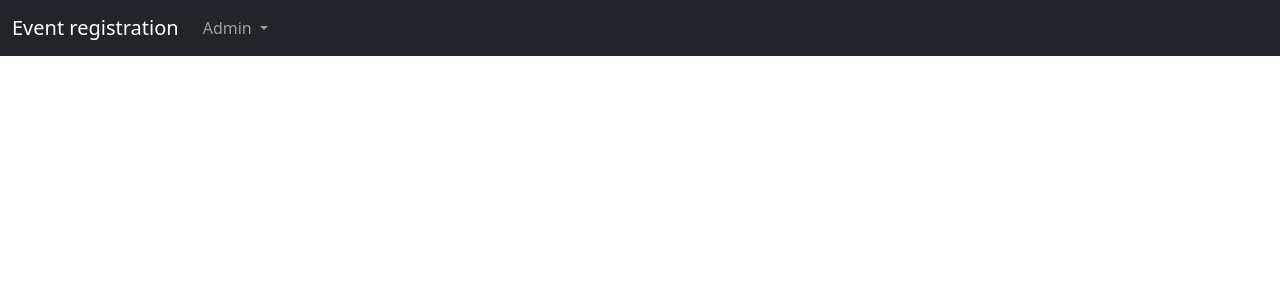
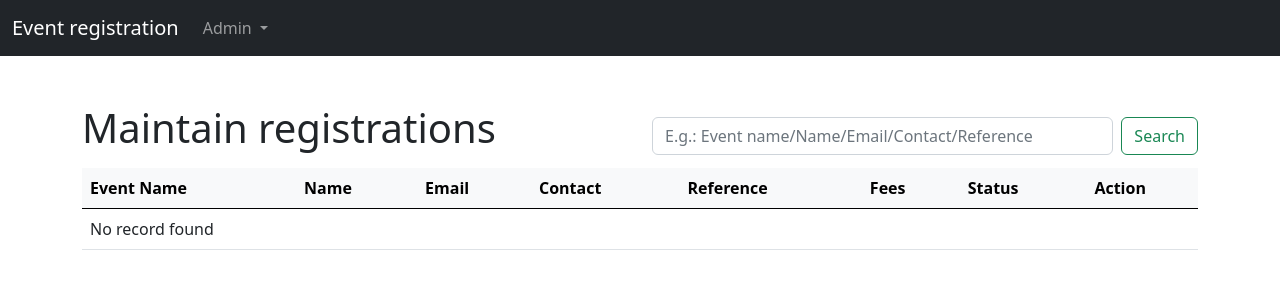
Before and after one commit to danielwongsh/frontend.ui, an Angular app: page /maintain-event-registration in a window 1280 px wide. Before the commit this address led to /. Shown: the top 300 px of the page. Built offline with nearby package versions, Linux system fonts and the light colour scheme.

Commit message:
added search user registration

```diff
--- a/src/app/app-routing.module.ts
+++ b/src/app/app-routing.module.ts
@@ -3,6 +3,7 @@ import { RouterModule, Routes } from '@angular/router';
 import { AddEventsComponent } from './components/Events/add-events/add-events.component';
 import { EventRegistrationComponent } from './components/Events/event-registration/event-registration.component';
 import { MaintainEventsComponent } from './components/Events/maintain-events/maintain-events.component';
+import { MaintainEvtRegComponent } from './components/Events/maintain-evt-reg/maintain-evt-reg.component';
 import { PostEventRegistrationComponent } from './components/Events/post-event-registration/post-event-registration.component';
 
 const routes: Routes = [
@@ -25,6 +26,10 @@ const routes: Routes = [
   {
     path: 'event-registration/post-event-registration/:id',
     component: PostEventRegistrationComponent
+  },
+  {
+    path: 'maintain-event-registration',
+    component: MaintainEvtRegComponent
   }
 ];
 
--- a/src/app/app.component.html
+++ b/src/app/app.component.html
@@ -12,7 +12,7 @@
           </a>
           <ul class="dropdown-menu" aria-labelledby="navbarScrollingDropdown">
             <li><a class="dropdown-item" routerLink="/maintain-events">Maintain events</a></li>
-            <li><a class="dropdown-item" href="#">Another action</a></li>
+            <li><a class="dropdown-item" routerLink="/maintain-event-registration">Maintain registrations</a></li>
             <li><hr class="dropdown-divider"></li>
             <li><a class="dropdown-item" href="#">Something else here</a></li>
           </ul>
--- a/src/app/app.module.ts
+++ b/src/app/app.module.ts
@@ -11,6 +11,7 @@ import { FormsModule } from '@angular/forms';
 import { EventRegistrationComponent } from './components/Events/event-registration/event-registration.component';
 import { TwoDigitDecimaNumberDirective } from './directives/common-directives';
 import { PostEventRegistrationComponent } from './components/Events/post-event-registration/post-event-registration.component';
+import { MaintainEvtRegComponent } from './components/Events/maintain-evt-reg/maintain-evt-reg.component';
 
 @NgModule({
   declarations: [
@@ -19,7 +20,8 @@ import { PostEventRegistrationComponent } from './components/Events/post-event-r
     MaintainEventsComponent,
     AddEventsComponent,
     EventRegistrationComponent,
-    PostEventRegistrationComponent
+    PostEventRegistrationComponent,
+    MaintainEvtRegComponent
   ],
   imports: [
     BrowserModule,
--- a/src/app/components/Events/event-registration/event-registration.component.html
+++ b/src/app/components/Events/event-registration/event-registration.component.html
@@ -80,8 +80,8 @@
             </div>
             <div class="row mt-2">
                 <div class="col">
-                    <table class="table">
-                        <thead>
+                    <table class="table table-hover">
+                        <thead class="table-light">
                             <th>#</th>
                             <th>Classification</th>
                             <th>Quantity</th>
--- a/src/app/components/Events/maintain-events/maintain-events.component.html
+++ b/src/app/components/Events/maintain-events/maintain-events.component.html
@@ -11,8 +11,8 @@
             </div>
         </div>
     </div>
-    <table class="table table-dark table-hover">
-        <thead>
+    <table class="table table-hover">
+        <thead class="table-light">
             <tr>
                 <th style="width: 5%">#</th>
                 <th>Name</th>
--- /dev/null
+++ b/src/app/components/Events/maintain-evt-reg/maintain-evt-reg.component.html
@@ -0,0 +1,44 @@
+<div class="container my-5">
+    <div class="row align-items-center">
+        <div class="col-6">
+            <h1 class="mb-3">Maintain registrations</h1>
+        </div>
+        <div class="col-6">
+            <form #form="ngForm" class="d-flex">
+                <input class="form-control me-2" type="search" placeholder="E.g.: Event name/Name/Email/Contact/Reference" aria-label="Search" id="searchParm" name="searchParm" [(ngModel)]="searchParm">
+                <button class="btn btn-outline-success" type="submit" (click)="search()">Search</button>
+            </form>
+        </div>
+    </div>
+    <table class="table table-hover">
+        <thead class="table-light">
+            <tr>
+                <th>Event Name</th>
+                <th>Name</th>
+                <th>Email</th>
+                <th>Contact</th>
+                <th>Reference</th>
+                <th>Fees</th>
+                <th>Status</th>
+                <th style="width: 10%">Action</th>
+            </tr>
+        </thead>
+        <tbody>
+            <tr *ngIf="!urList || urList.length == 0">
+                <td colspan="8">No record found</td>
+            </tr>
+            <tr *ngFor="let ur of urList">
+                <td>{{ ur.event_name }}</td>
+                <td>{{ ur.name }}</td>
+                <td>{{ ur.email }}</td>
+                <td>{{ ur.contact }}</td>
+                <td>{{ ur.ref_code }}</td>
+                <td>{{ ur.total_fees | number: '1.2-2' }}</td>
+                <td [class.text-danger]="ur.status == 'UP'" [class.text-success]="ur.status == 'P'">{{ ur.status }}</td>
+                <td>
+                    <a class="btn btn-primary">Registration</a>
+                </td>
+            </tr>
+        </tbody>
+    </table>
+</div>
--- /dev/null
+++ b/src/app/components/Events/maintain-evt-reg/maintain-evt-reg.component.ts
@@ -0,0 +1,28 @@
+import { Component, OnInit } from '@angular/core';
+import { ActivatedRoute, Router } from '@angular/router';
+import { EventsService } from 'src/app/services/events.service';
+
+@Component({
+  selector: 'app-maintain-evt-reg',
+  templateUrl: './maintain-evt-reg.component.html',
+  styleUrls: ['./maintain-evt-reg.component.css']
+})
+export class MaintainEvtRegComponent implements OnInit {
+
+  searchParm = "";
+
+  urList: any[] = []
+
+  constructor(private eventsService: EventsService, private route: ActivatedRoute, private router: Router) { }
+
+  ngOnInit(): void {
+  }
+
+  search() {
+    this.eventsService.searchUserRegistration(this.searchParm).subscribe({
+      next: (response) => {
+        this.urList = response.urList;
+      }
+    })
+  }
+}
--- a/src/app/components/Events/post-event-registration/post-event-registration.component.html
+++ b/src/app/components/Events/post-event-registration/post-event-registration.component.html
@@ -7,50 +7,50 @@
     <div class="row gx-5 mt-2">
         <div class="col-6">
             <div class="row">
-                <div class="col-4">
-                    <label for="Name" class="form-label">Name</label>
+                <div class="col-4 border border-dark">
+                    <label class="fw-bold">Name</label>
                 </div>
-                <div class="col-8">
+                <div class="col-8 border border-dark">
                     <label>{{ registration.name }}</label>
                 </div>
             </div>
-            <div class="row mt-2">
-                <div class="col-4">
-                    <label for="Contact" class="form-label">Contact</label>
+            <div class="row">
+                <div class="col-4 border border-dark">
+                    <label class="fw-bold">Contact</label>
                 </div>
-                <div class="col-8">
+                <div class="col-8 border border-dark">
                     <label>{{ registration.contact }}</label>
                 </div>
             </div>
-            <div class="row mt-2">
-                <div class="col-4">
-                    <label for="Country" class="form-label">Country</label>
+            <div class="row">
+                <div class="col-4 border border-dark">
+                    <label class="fw-bold">Country</label>
                 </div>
-                <div class="col-8">
+                <div class="col-8 border border-dark">
                     <label>{{ registration.country }}</label>
                 </div>
             </div>
-            <div class="row mt-2">
-                <div class="col-4">
-                    <label for="Email" class="form-label">Email</label>
+            <div class="row">
+                <div class="col-4 border border-dark">
+                    <label class="fw-bold">Email</label>
                 </div>
-                <div class="col-8">
+                <div class="col-8 border border-dark">
                     <label>{{ registration.email }}</label>
                 </div>
             </div>
-            <div class="row mt-2">
-                <div class="col-4">
-                    <label for="Email" class="form-label">Total fees $</label>
+            <div class="row">
+                <div class="col-4 border border-dark">
+                    <label class="fw-bold">Total fees $</label>
                 </div>
-                <div class="col-8">
+                <div class="col-8 border border-dark">
                     <label>{{ registration.total_fees | number: '1.2-2' }}</label>
                 </div>
             </div>
-            <div class="row mt-2">
-                <div class="col-4">
-                    <label for="Email" class="form-label">Reference number</label>
+            <div class="row">
+                <div class="col-4 border border-dark">
+                    <label class="fw-bold">Reference number</label>
                 </div>
-                <div class="col-8">
+                <div class="col-8 border border-dark">
                     <label>{{ registration.refCode }}</label>
                 </div>
             </div>
@@ -61,10 +61,10 @@
             </div>
         </div>
         <div class="col-6">
-            <div class="row mt-2">
+            <div class="row">
                 <div class="col">
-                    <table class="table">
-                        <thead>
+                    <table class="table table-hover">
+                        <thead class="table-light">
                             <th width="10%">#</th>
                             <th width="30%">Classification</th>
                             <th width="30%">Code</th>
@@ -78,6 +78,14 @@
                                 <td>{{ event.registration_fees | number: '1.2-2' }}</td>
                             </tr>
                         </tbody>
+                        <tfoot>
+                            <tr>
+                                <td></td>
+                                <td></td>
+                                <td class="fw-bold text-end">Total fees $</td>
+                                <td>{{ registration.total_fees | number: '1.2-2' }}</td>
+                            </tr>
+                        </tfoot>
                     </table>
                 </div>
             </div>
--- a/src/app/services/events.service.ts
+++ b/src/app/services/events.service.ts
@@ -53,4 +53,10 @@ export class EventsService extends IService {
     headers = this.createAuthHeader(headers);
     return this.http.get<any>(this.baseApiUrl + '/api/events/getuserregistration/' + id, { headers: headers })
   }
+
+  searchUserRegistration(searchParm: string): Observable<any> {
+    let headers = new HttpHeaders();
+    headers = this.createAuthHeader(headers);
+    return this.http.get<any>(this.baseApiUrl + '/api/events/searchuserregistration/' + searchParm, { headers: headers })
+  }
 }
```
Also changed, not shown: src/app/components/Events/maintain-evt-reg/maintain-evt-reg.component.css (added), 1 other file (tests, documents, lock files or other folders).
